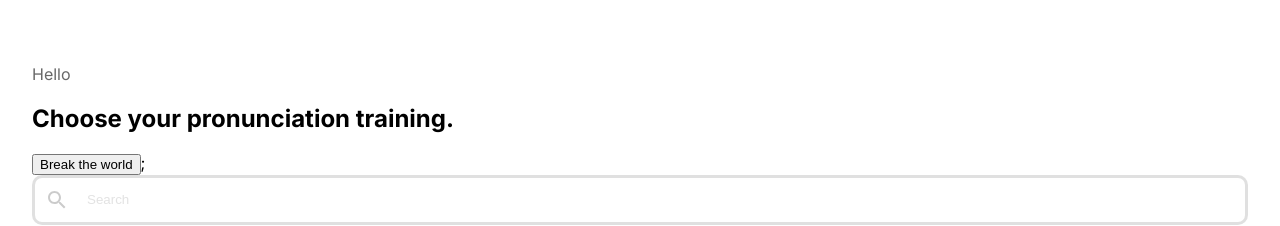
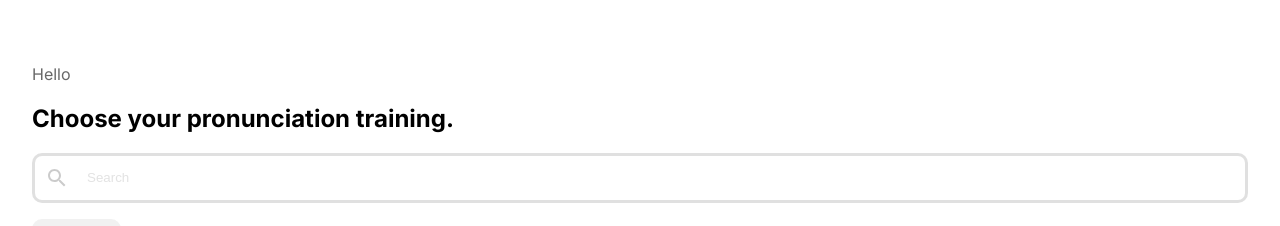
Before and after one commit to gsantosbruna/pronunciation-check, a Next.js app: page / in a window 1280 px wide. Shown: the top 226 px of the page. Built offline with nearby package versions, Linux system fonts and the light colour scheme.

Commit message:
revert convert function and delete break the world button

```diff
--- a/src/modules/Header/elements/Welcome/index.tsx
+++ b/src/modules/Header/elements/Welcome/index.tsx
@@ -6,15 +6,6 @@ export default function Welcome() {
     <div>
       <h3 className={styles.title}>Hello</h3>
       <h2 className={styles.welcome}>Choose your pronunciation training.</h2>
-      <button
-        onClick={() =>
-          // @ts-expect-error
-          methodDoesNotExist()
-        }
-      >
-        Break the world
-      </button>
-      ;
     </div>
   );
 }
```
Also changed, not shown: src/modules/Training/utils/audioRecorder.ts (+3 -11 lines).
